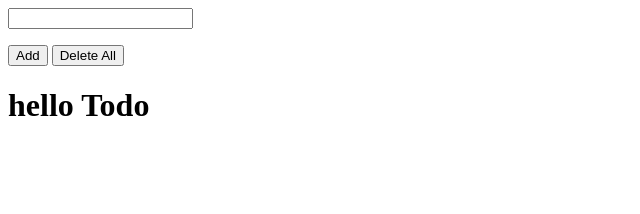
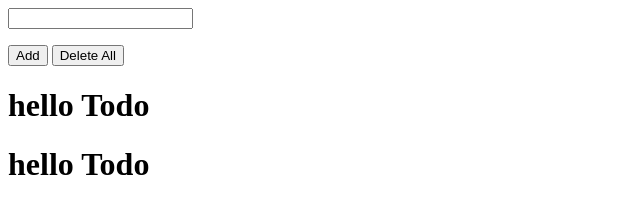
Before and after one commit to Rehanpasha732/JavaSciprt-Todo, a plain HTML site: page index.html in a window 1280 px wide. Shown: the whole page, without its empty margins (0-640 px from the left). Drawn offline with Linux system fonts and the light colour scheme.

Commit message:
changing

```diff
--- a/index.html
+++ b/index.html
@@ -14,6 +14,8 @@
     <button id="button" onclick="AddTodo()">Add</button>
     <button id="button" onclick="dlt()">Delete All</button>
     <h1>hello Todo</h1>
+    <h1>hello Todo</h1>
+
 
     <script src="./app.js"></script>
 </body>
```
